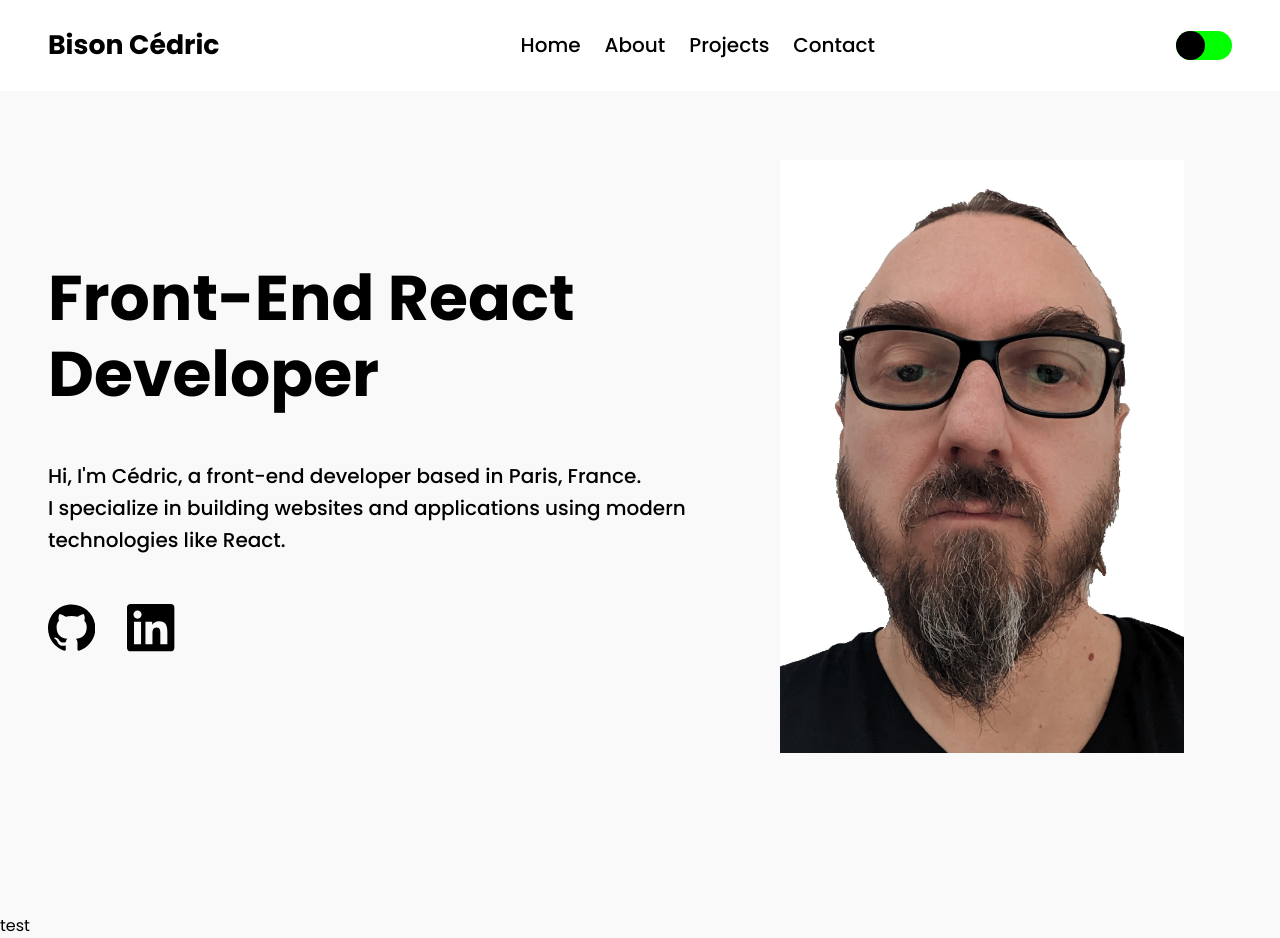
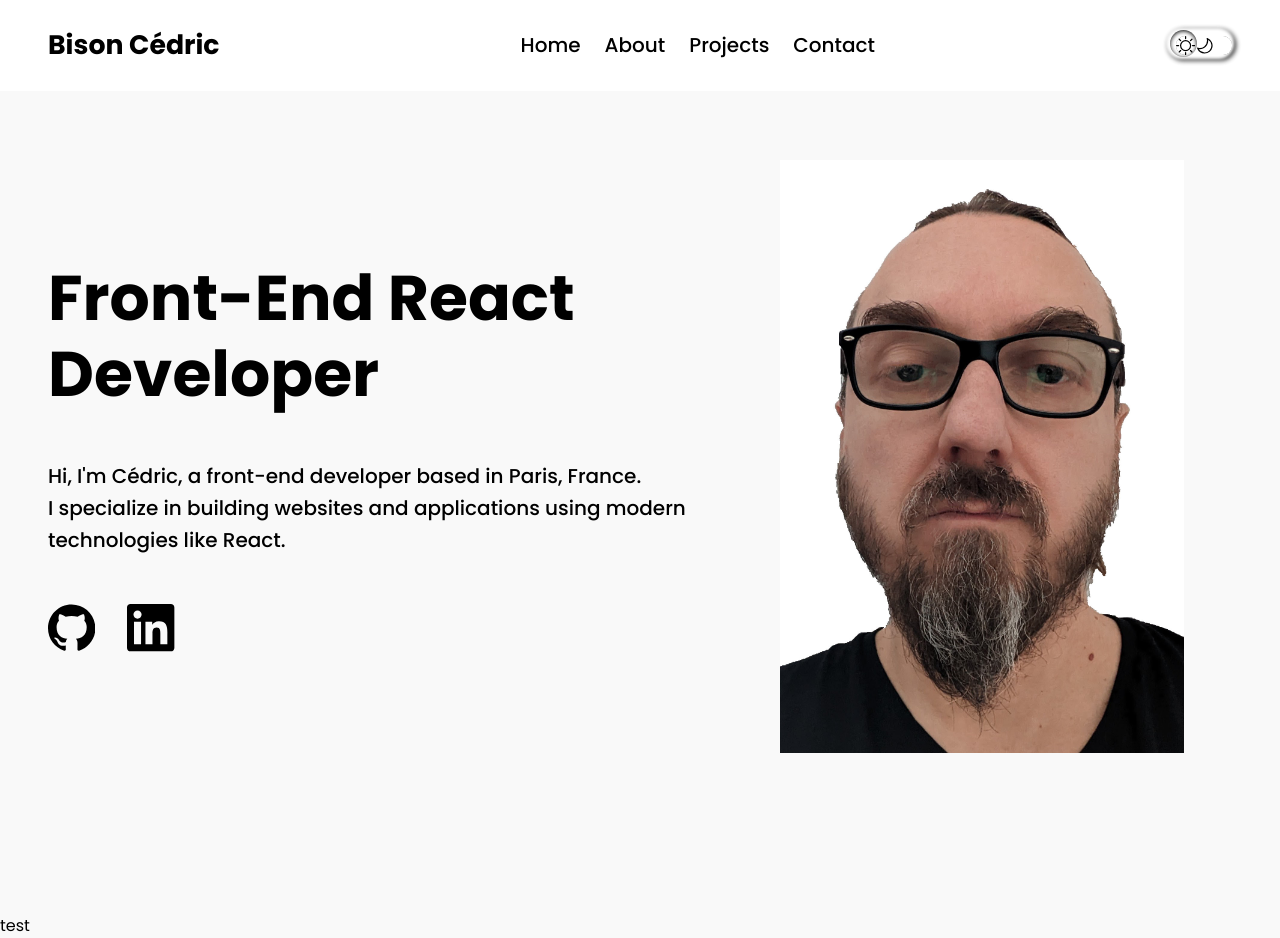
Before and after one commit to Lifad457/portfolio-cedric, a React (Vite) app: page / in a window 1280 px wide. Built offline with nearby package versions, Linux system fonts and the light colour scheme.

Commit message:
Add theme toggler icons to header

```diff
--- a/src/components/Header.jsx
+++ b/src/components/Header.jsx
@@ -1,4 +1,5 @@
 import { Header, Logo, Nav, Switch, ThemeToggler } from "../styles/header.css"
+import { Moon, Sun } from "../styles/icons.css";
 
 export default function HeaderComponent({ theme, setTheme }) {
     function toggleTheme() {
@@ -17,6 +18,8 @@ export default function HeaderComponent({ theme, setTheme }) {
                 </ul>
             </Nav>
             <ThemeToggler onClick={() => toggleTheme()}>
+                    <Sun />
+                    <Moon />
                 <Switch theme={theme} />
             </ThemeToggler>
         </Header>
--- a/src/styles/header.css.js
+++ b/src/styles/header.css.js
@@ -29,20 +29,29 @@ export const Nav = styled.div`
 `
 export const ThemeToggler = styled.div`
     display: flex;
+    flex-direction: row;
     position: relative;
     cursor: pointer;
     width: 3.5rem;
-    height: 1.8rem;
+    height: 1.2rem;
     border-radius: 1000rem;
-    background-color: lime;
+    box-shadow:
+        -4px -2px 3px 6px var(${props => props.theme === "light" ? "--color-secondary" : "--color-primary"}),
+        -4px 2px 80px 6px var(${props => props.theme === "light" ? "--color-secondary" : "--color-primary"}),
+        -2px -0.5px 5px 6px var(${props => props.theme === "light" ? "--color-secondary" : "--color-secondary"}),
+        inset 0 0 4px 6px var(${props => props.theme === "light" ? "--color-secondary" : "--color-primary"});
 `
 export const Switch = styled.div`
+    display: flex;
     position: absolute;
-    width: 1.8rem;
-    height: 1.8rem;
+    top: -5.5px;
+    left: -6px;
+    width: 1.7rem;
+    height: 1.7rem;
     border-radius: 50%;
-    background-color: ${props => props.theme === "light" ? "#000" : "#fff"};
     transition: transform .3s ease-out;
     transform: translateX(0);
     transform: ${props => props.theme === "light" ? "translateX(0)" : "translateX(2.1rem)"};
+    color: var(--color-secondary);
+    box-shadow: inset 0 1px 4px 0 var(--color-secondary);
 `
--- a/src/styles/icons.css.js
+++ b/src/styles/icons.css.js
@@ -21,10 +21,8 @@ export const LinkedIn = styled(SiLinkedin)`
     }
 `
 export const Moon = styled(GoMoon)`
-    font-size: var(--fs-large);
-
+    font-size: 1.2rem;
 `
 export const Sun = styled(GoSun)`
-    font-size: var(--fs-large);
-
+    font-size: 1.2rem;
 `
```
